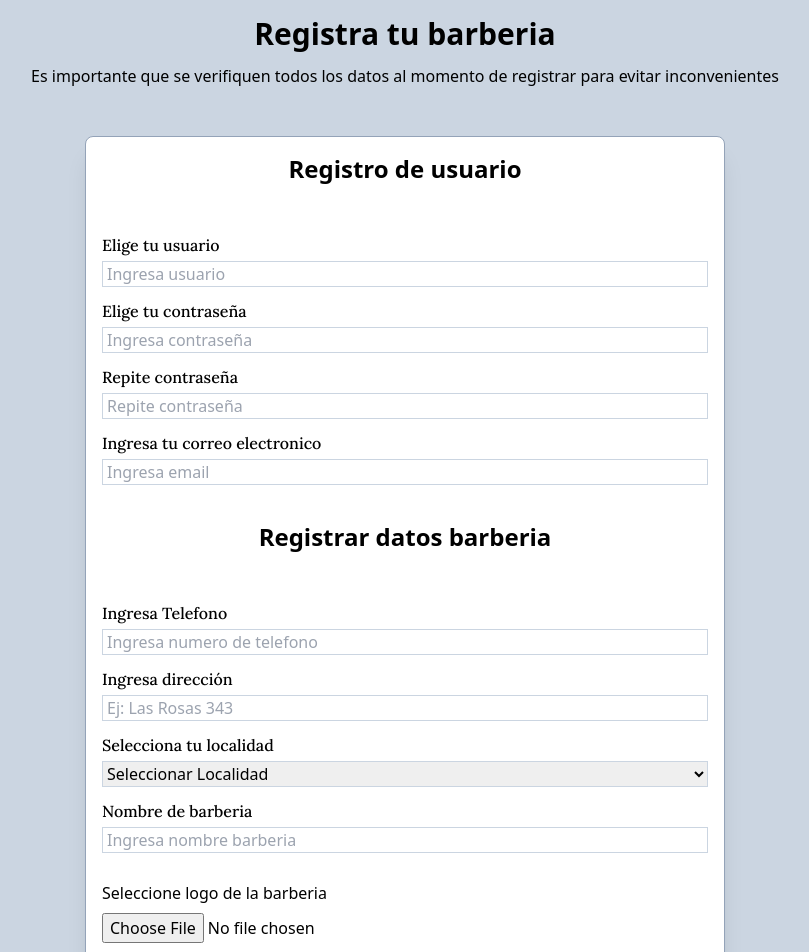
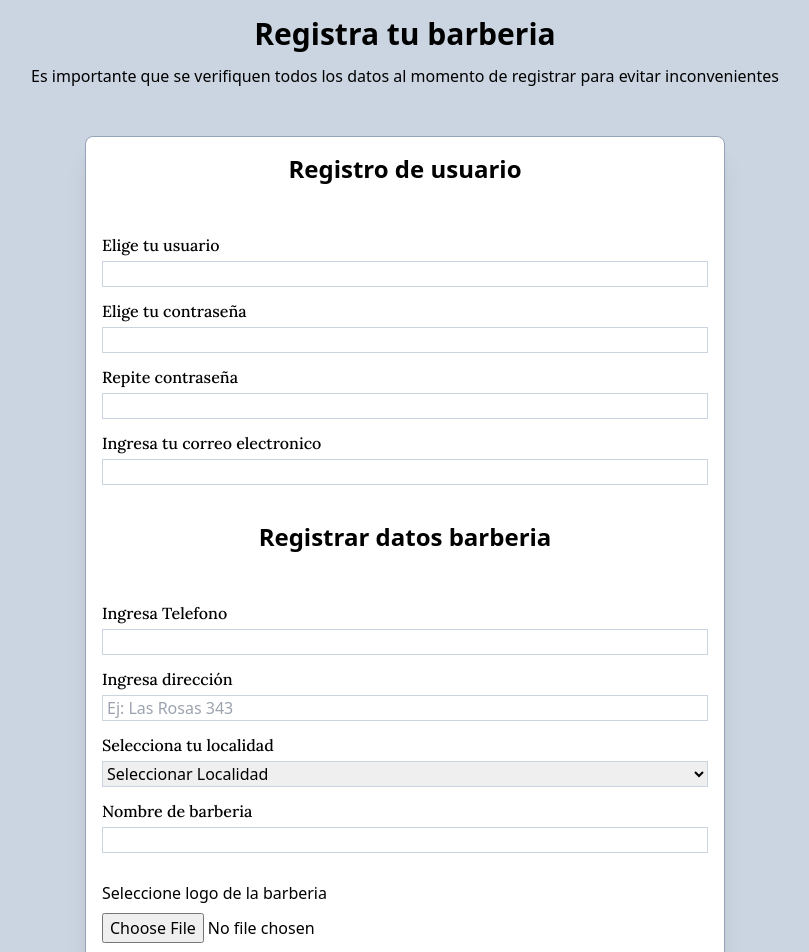
Before and after one commit to martinsetaro/barberplaza, a Next.js app: page /Registro in a window 1280 px wide. Shown: the top 952 px of the page, without its empty margins (235-1044 px from the left). Built offline with nearby package versions, Linux system fonts and the light colour scheme.

Commit message:
modificacion formulario de registro

```diff
--- a/src/app/Registro/page.js
+++ b/src/app/Registro/page.js
@@ -104,24 +104,24 @@ if(pass != repetirPass){
         <label className='mb-1 font-lora font-medium'>Elige tu usuario</label>
         <input
         onChange={(e) => setUsuario(e.target.value)}
-        className='border-[.1rem] border-slate-300 mb-3 pl-1' type="text" placeholder='Ingresa usuario'/>
+        className='border-[.1rem] border-slate-300 mb-3 pl-1' type="text" />
         <label className='mb-1 font-lora font-medium'>Elige tu contraseña</label>
         <input
         onChange={(e) => setPass(e.target.value)}
-        className='border-[.1rem] border-slate-300 mb-3 pl-1' type="password" placeholder='Ingresa contraseña'/>
+        className='border-[.1rem] border-slate-300 mb-3 pl-1' type="password" />
         <label className='mb-1 font-lora font-medium'>Repite contraseña</label>
         <input
         onChange={(e) => setRepetirPass(e.target.value)}
-        className='border-[.1rem] border-slate-300 mb-3 pl-1' type="password" placeholder='Repite contraseña'/>
+        className='border-[.1rem] border-slate-300 mb-3 pl-1' type="password" />
         <label className='mb-1 font-lora font-medium'>Ingresa tu correo electronico</label>
         <input
         onChange={(e) => setCorreo(e.target.value)}
-        className='border-[.1rem] border-slate-300 mb-3 pl-1' type="email" placeholder='Ingresa email'/>
+        className='border-[.1rem] border-slate-300 mb-3 pl-1' type="email" />
         <h2 className='text-2xl text-center font-bold mt-6 mb-12'>Registrar datos barberia</h2>
         <label className='mb-1 font-lora font-medium'>Ingresa Telefono</label>
         <input
         onChange={(e) => setTelefono(e.target.value)}
-        className='border-[.1rem] border-slate-300 mb-3 pl-1' type="number" min={0} placeholder='Ingresa numero de telefono'/>
+        className='border-[.1rem] border-slate-300 mb-3 pl-1' type="number" min={0} />
         <label className='mb-1 font-lora font-medium'>Ingresa dirección</label>
         <input
         onChange={(e) => setDireccion(e.target.value)}
@@ -142,7 +142,7 @@ if(pass != repetirPass){
         <label className='mb-1 font-lora font-medium'>Nombre de barberia</label>
         <input
         onChange={(e) => setNombreBarberia(e.target.value)}
-        className='border-[.1rem] border-slate-300 mb-3 pl-1' type="text" placeholder='Ingresa nombre barberia'/>
+        className='border-[.1rem] border-slate-300 mb-3 pl-1' type="text" />
         <label className='mb-2 mt-4'>Seleccione logo de la barberia</label>
         <input type="file" onChange={handleImageUpload}/>
         <label className='mb-1 mt-6 font-lora font-medium'>Ingresa tu codigo de suscripción</label>
```
